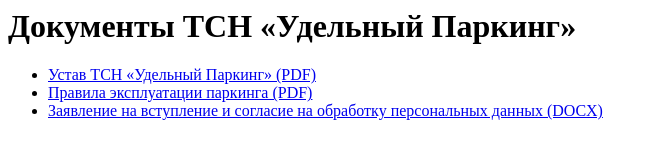
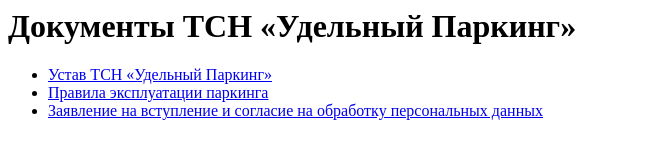
Before and after one commit to zavspb/fermskoe, a plain HTML site: page docs/index.html in a window 1280 px wide. Shown: the whole page, without its empty margins (0-658 px from the left). Drawn offline with Linux system fonts and the light colour scheme.

Commit message:
Update index.html

```diff
--- a/docs/index.html
+++ b/docs/index.html
@@ -1,6 +1,6 @@
 <h1>Документы ТСН «Удельный Паркинг»</h1>
 <ul>
-  <li><a href="Ustav.pdf" download>Устав ТСН «Удельный Паркинг» (PDF)</a></li>
-  <li><a href="Pravila.pdf" download>Правила эксплуатации паркинга (PDF)</a></li>
-  <li><a href="Zayavlenie.pdf" download>Заявление на вступление и согласие на обработку персональных данных (DOCX)</a></li>
+  <li><a href="Ustav.pdf" download>Устав ТСН «Удельный Паркинг»</a></li>
+  <li><a href="Pravila.pdf" download>Правила эксплуатации паркинга</a></li>
+  <li><a href="Zayavlenie.pdf" download>Заявление на вступление и согласие на обработку персональных данных</a></li>
 </ul>
```
